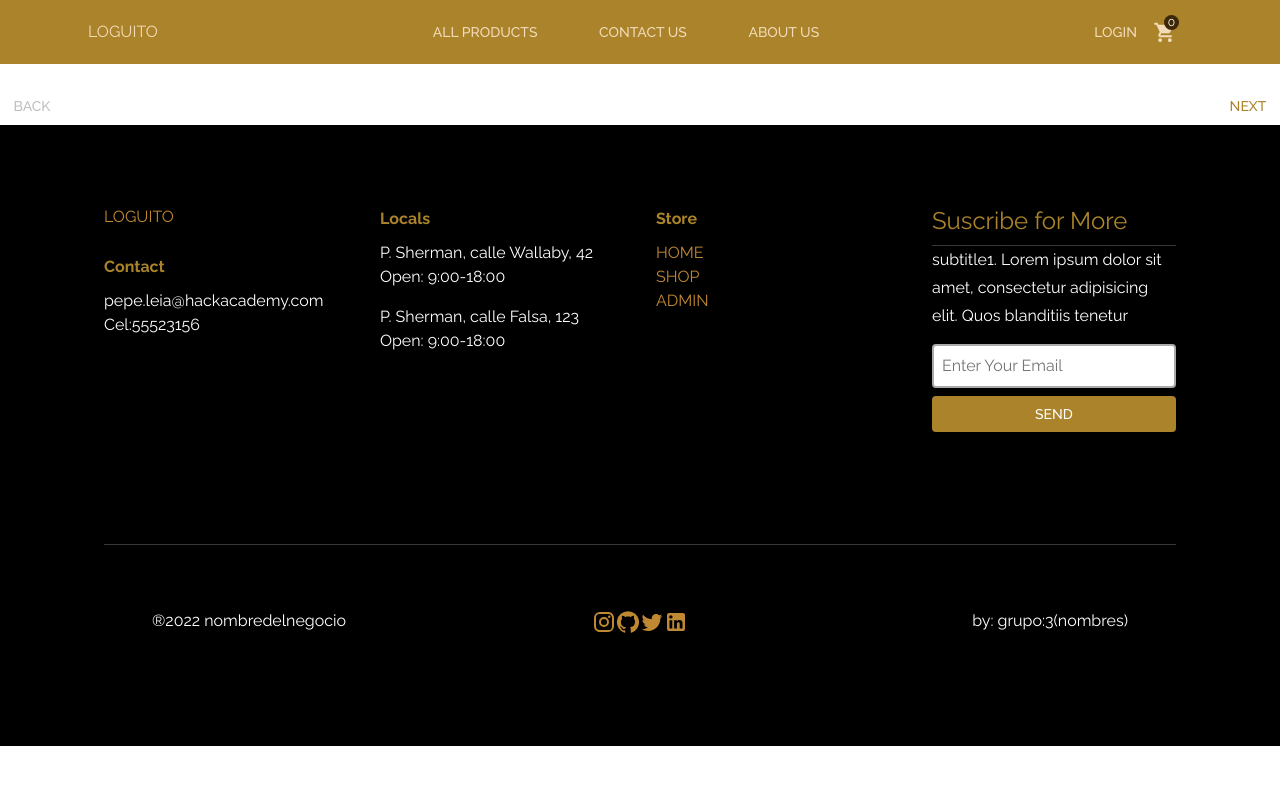
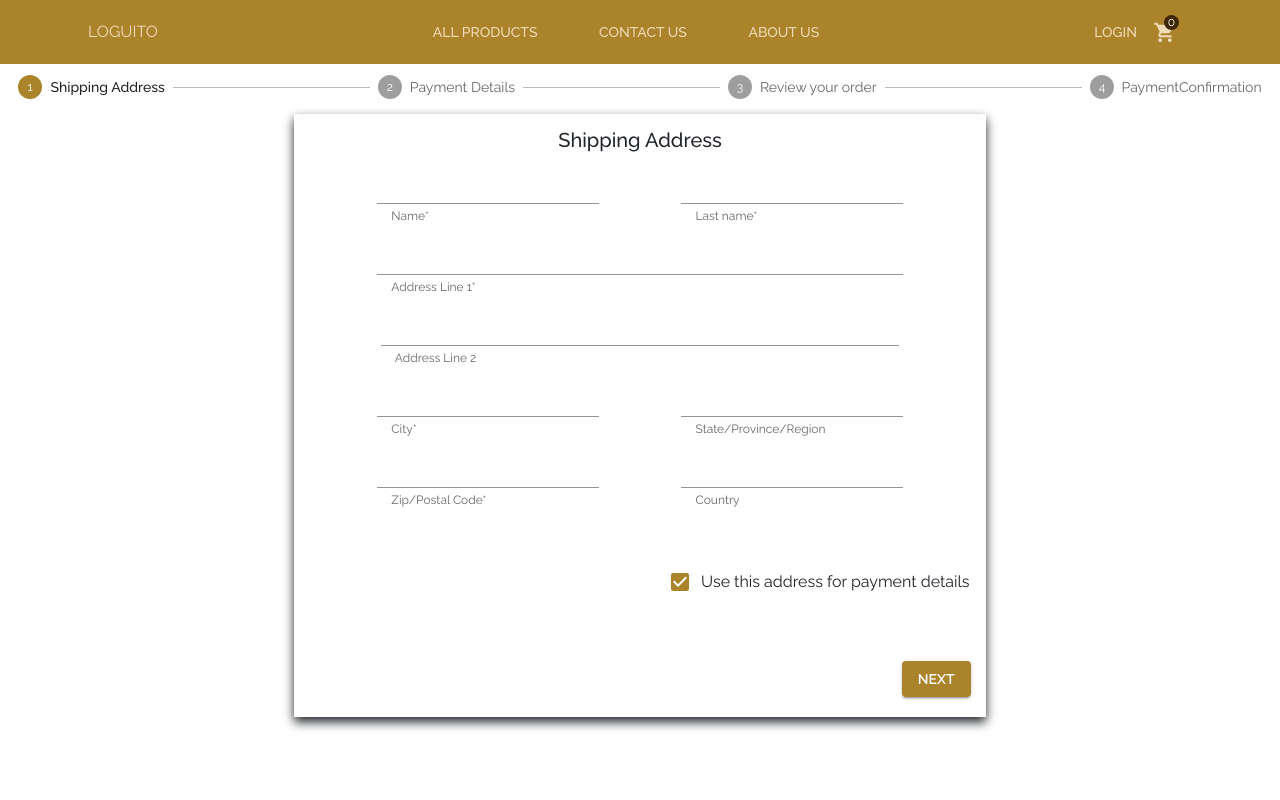
Before and after one commit to RodrigoRabellino/e-commerce-front, a React (Create React App) app: page /checkout in a window 1280 px wide. Shown: the top 800 px of the page. Built offline with nearby package versions, Linux system fonts and the light colour scheme; no server answers.

Commit message:
stepper done

```diff
--- a/package.json
+++ b/package.json
@@ -17,6 +17,7 @@
     "@testing-library/jest-dom": "^5.14.1",
     "@testing-library/react": "^13.0.0",
     "@testing-library/user-event": "^13.2.1",
+    "accounting": "^0.4.1",
     "axios": "^0.27.2",
     "bootstrap": "^5.1.3",
     "chart.js": "^3.8.0",
--- a/src/MyRoutes.js
+++ b/src/MyRoutes.js
@@ -42,6 +42,7 @@ const MyRoutes = ({ type }) => {
       <Route path="/addressForm" element={<AddressForm />} />
       <Route path="/reviewForm" element={<ReviewForm />} />
       <Route path="/paymentForm" element={<PaymentForm />} />
+      <Route path="/paymentConfirmation" element={<PaymentForm />} />
     </Routes>
   );
 };
--- /dev/null
+++ b/src/components/Accounting/Total.jsx
@@ -0,0 +1,20 @@
+// import { ClassNames } from "@emotion/react";
+// import { Button } from "@mui/material";
+
+// function accounting() {
+//   return (
+//     <div>
+//       <h5>Total items:3</h5>
+//       <h5>{accounting.formatNumber(50, "$")}</h5>
+//       <Button
+//         className={ClassNames.button}
+//         variant="contained"
+//         color="secondary"
+//       >
+//         checkout
+//       </Button>
+//     </div>
+//   );
+// }
+
+// export default accounting;
--- /dev/null
+++ b/src/components/PaymentConfirmation/paymentConfirmation.jsx
@@ -0,0 +1,50 @@
+import React from "react";
+import { Box, Container, Typography, Button } from "@mui/material";
+
+function PaymentConfirmation({ handleBack }) {
+  const buttonStyles = {
+    ":hover": { transition: "0.2s", color: "white" },
+  };
+
+  return (
+    <>
+      <Container
+        sx={{
+          display: "flex",
+          justifyContent: "center",
+          alignItems: "center",
+        }}
+      >
+        <Box sx={{ width: "50%", boxShadow: "0 5px 10px 0" }}>
+          <Typography fontWeight="600" mt="20px" mb="20px" variant="h6">
+            Thank you for your order.
+          </Typography>
+          <Typography variant="h6">
+            Your order number is #9809870.We have emailed you an order
+            confirmation.We will notify you when your order has been delivered.
+          </Typography>
+          <Box
+            sx={{
+              marginTop: "60px",
+              display: "flex",
+              justifyContent: "flex-end",
+              mb: "20px",
+              mr: "13px",
+            }}
+          >
+            <Button
+              sx={{ fontWeight: "600", ...buttonStyles }}
+              variant="contained"
+              href="#contained-buttons"
+              onClick={handleBack}
+            >
+              Back
+            </Button>
+          </Box>
+        </Box>
+      </Container>
+    </>
+  );
+}
+
+export default PaymentConfirmation;
--- a/src/components/addressForm/AddressForm.jsx
+++ b/src/components/addressForm/AddressForm.jsx
@@ -13,35 +13,37 @@ import {
   Button,
 } from "@mui/material";
 
-import CheckOut from "../checkout/CheckOut";
-
-function AddressForm() {
+function AddressForm({ handleNext }) {
+  const buttonStyles = {
+    ":hover": { transition: "0.2s", color: "white" },
+  };
   return (
     <>
       <Container
         sx={{
-          mb: "200px",
-          mt: "200px",
           display: "flex",
           justifyContent: "center",
           alignItems: "center",
         }}
       >
-        <Box sx={{ boxShadow: "0 5px 10px 0", width: "50%" }}>
-          <Typography variant="h4" sx={{ mt: "20px", mb: "30px" }}>
-            Checkout
+        <Box sx={{ boxShadow: "0px 5px 10px 0px", width: "60%" }}>
+          <Typography mt="10px" variant="h6">
+            Shipping Address
           </Typography>
-          <CheckOut />
-          <Typography variant="h6">Shipping Address</Typography>
-          <Box sx={{ display: "flex", justifyContent: "space-evenly" }}>
-            <FormControl>
+          <Box
+            sx={{
+              display: "flex",
+              justifyContent: "space-evenly",
+            }}
+          >
+            <FormControl sx={{ width: "32%" }}>
               <InputLabel htmlFor="Name" />
               <InputLabel />
               <Input id="name" type="text" aria-describedby="name-helper" />
               <FormHelperText id="name-helper">Name*</FormHelperText>
             </FormControl>
 
-            <FormControl>
+            <FormControl sx={{ width: "32%" }}>
               <InputLabel htmlFor="LastName" />
               <InputLabel />
               <Input
@@ -54,7 +56,7 @@ function AddressForm() {
           </Box>
 
           <Box>
-            <FormControl sx={{ width: "75%" }}>
+            <FormControl sx={{ width: "76%" }}>
               <InputLabel htmlFor="AddressLine" />
               <InputLabel />
               <Input
@@ -76,14 +78,14 @@ function AddressForm() {
             </FormControl>
           </Box>
           <Box sx={{ display: "flex", justifyContent: "space-evenly" }}>
-            <FormControl>
+            <FormControl sx={{ width: "32%" }}>
               <InputLabel htmlFor="Name" />
               <InputLabel />
               <Input id="name" type="text" aria-describedby="name-helper" />
               <FormHelperText id="name-helper">City*</FormHelperText>
             </FormControl>
 
-            <FormControl>
+            <FormControl sx={{ width: "32%" }}>
               <InputLabel htmlFor="Name" />
               <InputLabel />
               <Input id="name" type="text" aria-describedby="name-helper" />
@@ -93,21 +95,21 @@ function AddressForm() {
             </FormControl>
           </Box>
           <Box sx={{ display: "flex", justifyContent: "space-evenly" }}>
-            <FormControl>
+            <FormControl sx={{ width: "32%" }}>
               <InputLabel htmlFor="Name" />
               <InputLabel />
               <Input id="name" type="text" aria-describedby="name-helper" />
               <FormHelperText id="name-helper">Zip/Postal Code*</FormHelperText>
             </FormControl>
 
-            <FormControl>
+            <FormControl sx={{ width: "32%" }}>
               <InputLabel htmlFor="Name" />
               <InputLabel />
               <Input id="name" type="text" aria-describedby="name-helper" />
               <FormHelperText id="name-helper">Country</FormHelperText>
             </FormControl>
           </Box>
-          <Box sx={{ float: "right", mt: "30px", mb: "30px" }}>
+          <Box sx={{ float: "right", mt: "50px", mb: "30px" }}>
             <FormGroup>
               <FormControlLabel
                 control={<Checkbox defaultChecked />}
@@ -125,9 +127,10 @@ function AddressForm() {
             }}
           >
             <Button
-              sx={{ fontWeight: "600" }}
+              sx={{ fontWeight: "600", ...buttonStyles }}
               variant="contained"
               href="#contained-buttons"
+              onClick={handleNext}
             >
               Next
             </Button>
--- a/src/components/checkout/CheckOut.jsx
+++ b/src/components/checkout/CheckOut.jsx
@@ -8,23 +8,34 @@ import Typography from "@mui/material/Typography";
 import PaymentForm from "../paymentForm/PaymentForm";
 import ReviewForm from "../reviewForm/ReviewForm";
 import AddressForm from "../addressForm/AddressForm";
+import PaymentConfirmation from "../PaymentConfirmation/paymentConfirmation";
+// import total from "../Accounting/Total";
 
-const steps = ["Shipping Address", "Review your order", "Payment Details"];
+export default function CheckOut() {
+  const [activeStep, setActiveStep] = React.useState(0);
+  const [skipped, setSkipped] = React.useState(new Set());
+
+  const steps = [
+    "Shipping Address",
+    "Payment Details",
+    "Review your order",
+    "PaymentConfirmation",
+  ];
 
   function getForms(step) {
     switch (step) {
       case 0:
-      return <AddressForm />;
+        return <AddressForm handleNext={handleNext} />;
       case 1:
-      return <ReviewForm />;
+        return <PaymentForm handleNext={handleNext} handleBack={handleBack} />;
       case 2:
-      return <PaymentForm />;
+        return <ReviewForm handleNext={handleNext} handleBack={handleBack} />;
+      case 3:
+        return <PaymentConfirmation handleBack={handleBack} />;
+      default:
+        return <h1>No more steps available</h1>;
     }
   }
-
-export default function CheckOut() {
-  const [activeStep, setActiveStep] = React.useState(0);
-  const [skipped, setSkipped] = React.useState(new Set());
 
   const isStepOptional = (step) => {
     return step === 1;
@@ -69,24 +80,27 @@ export default function CheckOut() {
   };
 
   return (
-    <Box sx={{ width: "100%" }}>
+    <Box
+      sx={{
+        width: "100%",
+        height: "100vh",
+        mt: "65px",
+        p: "0.65rem",
+      }}
+    >
       <Stepper activeStep={activeStep}>
-        {steps.map((label, index) => {
-          const stepProps = {};
-          const labelProps = {};
-          if (isStepOptional(index)) {
-            labelProps.optional = <Typography variant="caption"></Typography>;
-          }
-          if (isStepSkipped(index)) {
-            stepProps.completed = false;
-          }
+        {steps.map((step, index) => {
           return (
-            <Step key={label} {...stepProps}>
-              <StepLabel {...labelProps}>{label}</StepLabel>
+            <Step key={step}>
+              {" "}
+              <StepLabel>{step}</StepLabel>{" "}
             </Step>
           );
         })}
       </Stepper>
+      <Box sx={{ pt: "15px" }}>{getForms(activeStep)}</Box>
+
+      <Box>
         {activeStep === steps.length ? (
           <React.Fragment>
             <Typography sx={{ mt: 2, mb: 1 }}>
@@ -99,8 +113,7 @@ export default function CheckOut() {
           </React.Fragment>
         ) : (
           <React.Fragment>
-          <Typography sx={{ mt: 2, mb: 1 }}>Step {activeStep + 1}</Typography>
-          <Box sx={{ display: "flex", flexDirection: "row", pt: 2 }}>
+            {/* <Box sx={{ display: "flex", flexDirection: "row", pt: 2 }}>
               <Button
                 color="inherit"
                 disabled={activeStep === 0}
@@ -108,20 +121,16 @@ export default function CheckOut() {
                 sx={{ mr: 1 }}
               >
                 Back
-            </Button>
-            <Box sx={{ flex: "1 1 auto" }} />
-            {isStepOptional(activeStep) && (
-              <Button color="inherit" onClick={handleSkip} sx={{ mr: 1 }}>
-                Skip
-              </Button>
-            )}
+              </Button> */}
+            {/* <Box sx={{ flex: "1 1 auto" }} />
 
               <Button onClick={handleNext}>
                 {activeStep === steps.length - 1 ? "Finish" : "Next"}
               </Button>
-          </Box>
+            </Box> */}
           </React.Fragment>
         )}
       </Box>
+    </Box>
   );
 }
--- a/src/components/paymentForm/PaymentForm.jsx
+++ b/src/components/paymentForm/PaymentForm.jsx
@@ -1,31 +1,120 @@
 import React from "react";
-import { Box, Container, Typography } from "@mui/material";
-import CheckOut from "../checkout/CheckOut";
+import {
+  FormControl,
+  FormHelperText,
+  InputLabel,
+  Input,
+  Box,
+  Container,
+  Typography,
+  Checkbox,
+  FormControlLabel,
+  FormGroup,
+  Button,
+} from "@mui/material";
 
-function PaymentForm() {
+function PaymentForm({ handleNext, handleBack }) {
+  const buttonStyles = {
+    ":hover": { transition: "0.2s", color: "white" },
+  };
   return (
     <>
       <Container
         sx={{
-          mb: "200px",
-          mt: "200px",
+          mt: "100px",
           display: "flex",
           justifyContent: "center",
           alignItems: "center",
         }}
       >
         <Box sx={{ boxShadow: "0 5px 10px 0", width: "50%" }}>
-          <Typography variant="h4" sx={{ mt: "20px", mb: "30px" }}>
-            Checkout
+          <Typography fontWeight="600" mt="10px" variant="h5">
+            Payment Method
           </Typography>
-          <CheckOut />
-          <Typography fontWeight="600" variant="h6">
-            Thank you for your order.
-          </Typography>
-          <Typography variant="h6">
-            Your order number is #9809870.We have emailed you an order
-            confirmation.We will notify you when your order has been delivered.
-          </Typography>
+          <Box sx={{ display: "flex", justifyContent: "space-evenly" }}>
+            <FormControl>
+              <InputLabel htmlFor="Name" />
+              <InputLabel />
+              <Input id="name" type="text" aria-describedby="name-helper" />
+              <FormHelperText id="name-helper">Name on card*</FormHelperText>
+            </FormControl>
+
+            <FormControl>
+              <InputLabel htmlFor="CardNumber" />
+              <InputLabel />
+              <Input
+                id="Lastname"
+                type="number"
+                aria-describedby="Lastname-helper"
+              />
+              <FormHelperText id="Lastname-helper">Card Number*</FormHelperText>
+            </FormControl>
+          </Box>
+
+          <Box sx={{ display: "flex", justifyContent: "space-evenly" }}>
+            <FormControl>
+              <InputLabel htmlFor="Name" />
+              <InputLabel />
+              <Input id="name" type="text" aria-describedby="name-helper" />
+              <FormHelperText id="name-helper">Expired Date*</FormHelperText>
+            </FormControl>
+
+            <FormControl>
+              <InputLabel htmlFor="CardNumber" />
+              <InputLabel />
+              <Input
+                id="Lastname"
+                type="number"
+                aria-describedby="Lastname-helper"
+              />
+              <FormHelperText id="Lastname-helper">CVV*</FormHelperText>
+            </FormControl>
+          </Box>
+          <Box sx={{ float: "right", mt: "30px" }}>
+            <FormGroup>
+              <FormControlLabel
+                control={<Checkbox defaultChecked />}
+                label="Remember Credit Card for next time"
+              />
+            </FormGroup>
+          </Box>
+          <Box
+            sx={{
+              display: "flex",
+              justifyContent: "space-between",
+              mt: "150px",
+              mr: "10px",
+              ml: "10px",
+              mb: "20px",
+            }}
+          >
+            <Button
+              sx={{ ...buttonStyles }}
+              variant="contained"
+              href="#contained-buttons"
+              onClick={handleBack}
+            >
+              Back
+            </Button>
+            <Button
+              sx={{ fontWeight: "600", ...buttonStyles }}
+              variant="contained"
+              href="#contained-buttons"
+              onClick={handleNext}
+            >
+              Next
+            </Button>
+
+            {/* <Box
+            sx={{
+              display: "flex",
+              justifyContent: "flex-start",
+              mt: "150px",
+              mb: "10px",
+              marginRight: "15px",
+            }}
+          > */}
+          </Box>
         </Box>
       </Container>
     </>
--- a/src/components/reviewForm/ReviewForm.jsx
+++ b/src/components/reviewForm/ReviewForm.jsx
@@ -14,56 +14,87 @@ import {
   ListItem,
 } from "@mui/material";
 
-import CheckOut from "../checkout/CheckOut";
+// import Total from "../Accounting/Total";
 
-function ReviewForm() {
+function ReviewForm({ handleNext, handleBack }) {
+  const buttonStyles = {
+    ":hover": { transition: "0.2s", color: "white" },
+  };
   return (
     <>
       <Container
         sx={{
-          mb: "200px",
-          mt: "200px",
           display: "flex",
           justifyContent: "center",
           alignItems: "center",
         }}
       >
         <Box sx={{ boxShadow: "0 5px 10px 0", width: "50%" }}>
-          <Typography variant="h4" sx={{ mt: "20px", mb: "30px" }}>
-            Checkout
+          <Typography mt="10px" variant="h6">
+            Review your order
           </Typography>
-          <CheckOut />
-          <Box sx={{ mt: "30px" }}>
-            <Box sx={{ display: "flex", justifyContent: "space-evenly" }}>
+          <Box
+            sx={{
+              mt: "30px",
+              ml: "40px",
+            }}
+          >
+            <Box
+              sx={{
+                display: "flex",
+              }}
+            >
               <ListItem>Product 1</ListItem>
-              <ListItem>$1000</ListItem>
+              <ListItem
+                sx={{ display: "flex", justifyContent: "space-evenly" }}
+              >
+                $1000
+              </ListItem>
             </Box>
 
             <Box sx={{ display: "flex", justifyContent: "space-evenly" }}>
               <ListItem>Product 2</ListItem>
-              <ListItem>$1000</ListItem>
+              <ListItem
+                sx={{ display: "flex", justifyContent: "space-evenly" }}
+              >
+                $1000
+              </ListItem>
             </Box>
             <Box sx={{ display: "flex", justifyContent: "space-evenly" }}>
               <ListItem>Product 3</ListItem>
-              <ListItem>$6000</ListItem>
+              <ListItem
+                sx={{ display: "flex", justifyContent: "space-evenly" }}
+              >
+                $6000
+              </ListItem>
             </Box>
             <Box sx={{ display: "flex", justifyContent: "space-evenly" }}>
               <ListItem>Product 4</ListItem>
-              <ListItem>$2500</ListItem>
+              <ListItem
+                sx={{ display: "flex", justifyContent: "space-evenly" }}
+              >
+                $2500
+              </ListItem>
             </Box>
             <Box sx={{ display: "flex", justifyContent: "space-evenly" }}>
               <ListItem>Product 5</ListItem>
-              <ListItem>$4000</ListItem>
+              <ListItem
+                sx={{ display: "flex", justifyContent: "space-evenly" }}
+              >
+                $4000
+              </ListItem>
             </Box>
           </Box>
           <Box
             sx={{ display: "flex", justifyContent: "space-evenly", mt: "20px" }}
           >
             {/* <ListItem sx={{ mb: "25px" }}>Free Shipping</ListItem> */}
-            <ListItem variant="h4" sx={{ mb: "20px" }}>
+            <ListItem variant="h4" sx={{ mb: "20px", ml: "40px" }}>
               Total
             </ListItem>
-            <ListItem>$20000</ListItem>
+            <ListItem sx={{ display: "flex", justifyContent: "space-evenly" }}>
+              $20000
+            </ListItem>
           </Box>
           <Box sx={{ float: "left", m: "20px" }}>
             <Typography variant="h6" fontWeight="600">
@@ -91,9 +122,18 @@ function ReviewForm() {
             }}
           >
             <Button
-              sx={{ fontWeight: "600" }}
+              sx={{ fontWeight: "600", mr: "10px", ...buttonStyles }}
               variant="contained"
               href="#contained-buttons"
+              onClick={handleBack}
+            >
+              Back
+            </Button>
+            <Button
+              sx={{ fontWeight: "600", ...buttonStyles }}
+              variant="contained"
+              href="#contained-buttons"
+              onClick={handleNext}
             >
               Place order
             </Button>
```
Also changed, not shown: 2 other files (tests, documents, lock files or other folders). Lines whose indentation alone changed are shown as unchanged.
